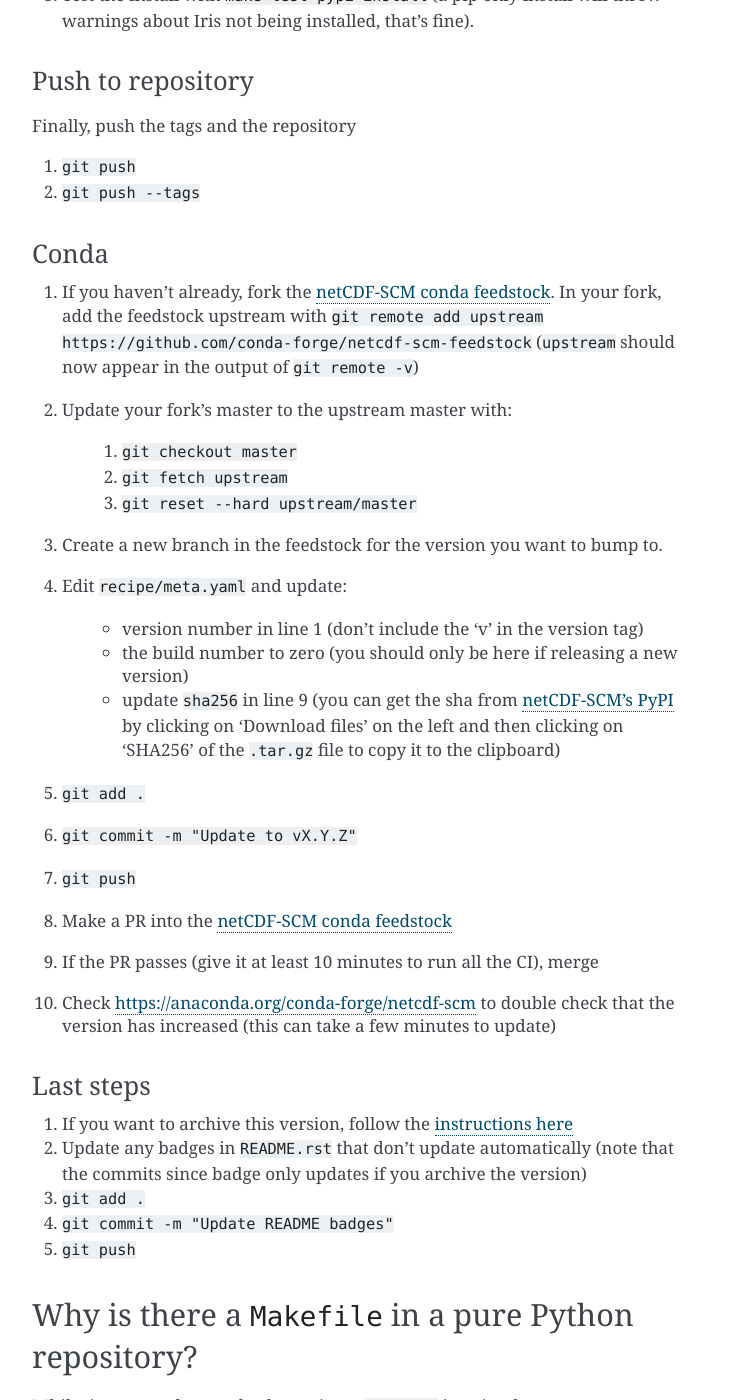
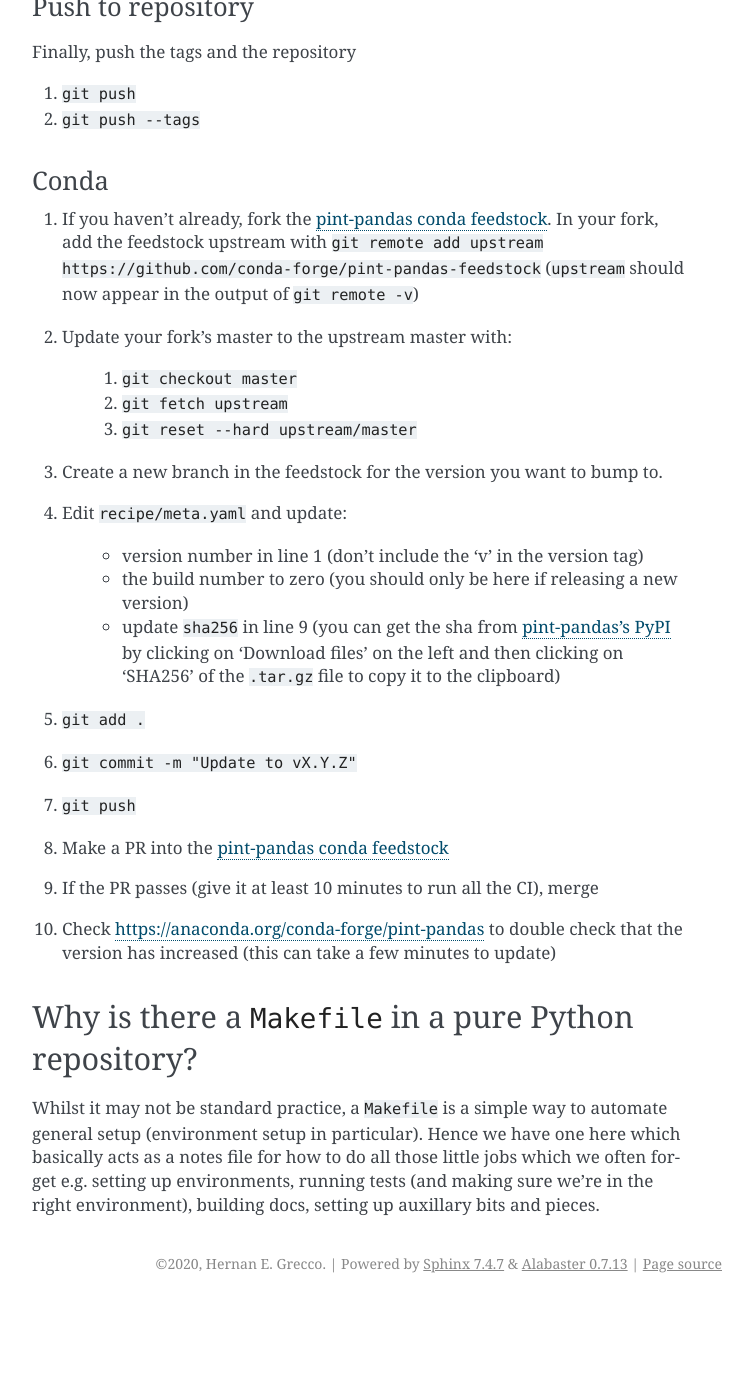
Before and after one commit to hgrecco/pint-pandas, a Sphinx documentation site: the page built from docs/source/development.rst, in a window 1280 px wide and 1400 px high, scrolled down 996 px. Shown: the whole window, without its empty margins (388-1141 px from the left). Built offline with Sphinx 7.4.7, drawn with Linux system fonts in a browser that asks for light colours; after the commit the page ends 2299 px from its top, so only the background shows below that; some of the changed text lies outside the part shown.

```diff
--- /dev/null
+++ b/docs/source/changelog.rst
@@ -0,0 +1 @@
+.. include:: ../../CHANGELOG.rst
--- a/docs/source/development.rst
+++ b/docs/source/development.rst
@@ -29,14 +29,13 @@
 If uploading to PyPI, do the following (otherwise skip these steps)
 
 #. ``make publish-on-testpypi``
-#. Go to `test PyPI <https://test.pypi.org/project/netcdf-scm/>`_ and check that the new release is as intended. If it isn't, stop and debug.
-#. Test the install with ``make test-testpypi-install`` (this doesn't test all the imports as most required packages are not on test PyPI).
+#. Go to `test PyPI <https://test.pypi.org/project/pint-pandas/>`_ and check that the new release is as intended. If it isn't, stop and debug.
 
 Assuming test PyPI worked, now upload to the main repository
 
 #. ``make publish-on-pypi``
-#. Go to `netCDF-SCM's PyPI`_ and check that the new release is as intended.
-#. Test the install with ``make test-pypi-install`` (a pip only install will throw warnings about Iris not being installed, that's fine).
+#. Go to `pint-pandas's PyPI`_ and check that the new release is as intended.
+#. Test the install with ``make test-pypi-install``.
 
 Push to repository
 ~~~~~~~~~~~~~~~~~~
@@ -49,7 +48,7 @@
 Conda
 ~~~~~
 
-#. If you haven't already, fork the `netCDF-SCM conda feedstock`_. In your fork, add the feedstock upstream with ``git remote add upstream https://github.com/conda-forge/netcdf-scm-feedstock`` (``upstream`` should now appear in the output of ``git remote -v``)
+#. If you haven't already, fork the `pint-pandas conda feedstock`_. In your fork, add the feedstock upstream with ``git remote add upstream https://github.com/conda-forge/pint-pandas-feedstock`` (``upstream`` should now appear in the output of ``git remote -v``)
 #. Update your fork's master to the upstream master with:
 
     #. ``git checkout master``
@@ -61,27 +60,18 @@
 
     - version number in line 1 (don't include the 'v' in the version tag)
     - the build number to zero (you should only be here if releasing a new version)
-    - update ``sha256`` in line 9 (you can get the sha from `netCDF-SCM's PyPI`_ by clicking on 'Download files' on the left and then clicking on 'SHA256' of the ``.tar.gz`` file to copy it to the clipboard)
+    - update ``sha256`` in line 9 (you can get the sha from `pint-pandas's PyPI`_ by clicking on 'Download files' on the left and then clicking on 'SHA256' of the ``.tar.gz`` file to copy it to the clipboard)
 
 #. ``git add .``
 #. ``git commit -m "Update to vX.Y.Z"``
 #. ``git push``
-#. Make a PR into the `netCDF-SCM conda feedstock`_
+#. Make a PR into the `pint-pandas conda feedstock`_
 #. If the PR passes (give it at least 10 minutes to run all the CI), merge
-#. Check https://anaconda.org/conda-forge/netcdf-scm to double check that the version has increased (this can take a few minutes to update)
+#. Check https://anaconda.org/conda-forge/pint-pandas to double check that the version has increased (this can take a few minutes to update)
 
-.. _`netCDF-SCM's PyPI`: https://pypi.org/project/netcdf-scm/
-.. _`netCDF-SCM conda feedstock`: https://github.com/conda-forge/netcdf-scm-feedstock
+.. _`pint-pandas's PyPI`: https://pypi.org/project/pint-pandas/
+.. _`pint-pandas conda feedstock`: https://github.com/conda-forge/pint-pandas-feedstock
 
-
-Last steps
-~~~~~~~~~~
-
-#. If you want to archive this version, follow the `instructions here <https://help.github.com/articles/creating-releases/>`_
-#. Update any badges in ``README.rst`` that don't update automatically (note that the commits since badge only updates if you archive the version)
-#. ``git add .``
-#. ``git commit -m "Update README badges"``
-#. ``git push``
 
 Why is there a ``Makefile`` in a pure Python repository?
 --------------------------------------------------------
--- a/docs/source/index.rst
+++ b/docs/source/index.rst
@@ -12,6 +12,11 @@
 
    development
 
+.. toctree::
+    :maxdepth: 2
+    :caption: Versions
+
+    changelog
 
 Indices and tables
 ==================
```
Also changed, not shown: 1 other file.
